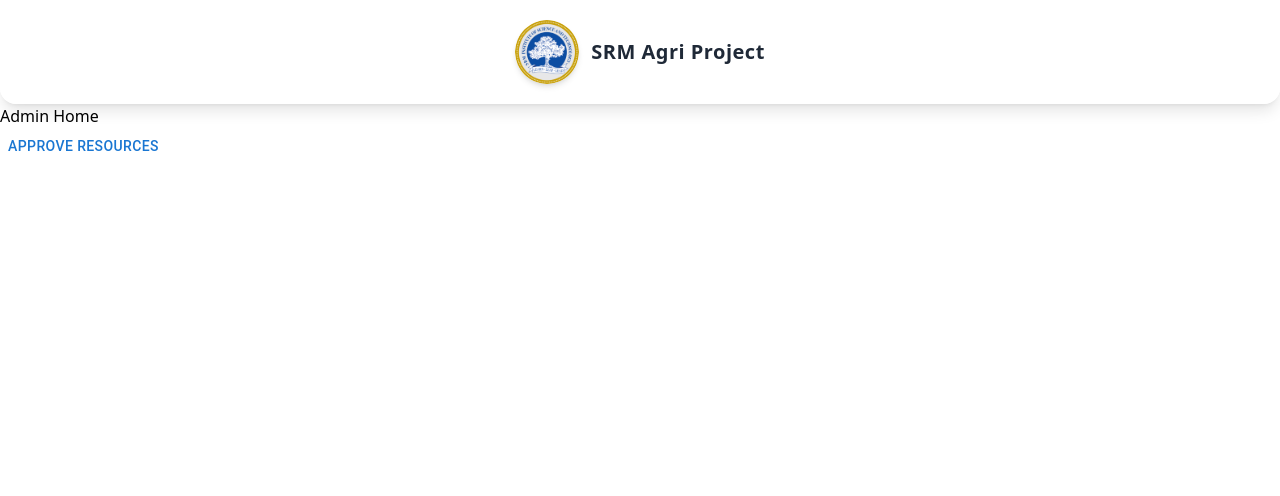
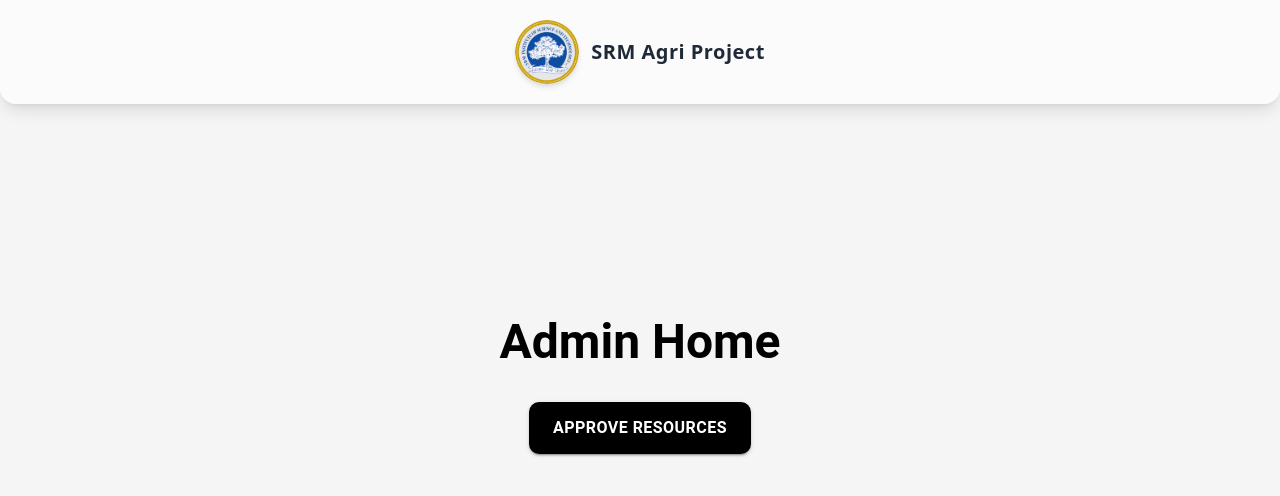
Before and after one commit to vimal004/SRM-Agri, a React (Vite) app in the folder frontend/: page /admin in a window 1280 px wide. Shown: the top 496 px of the page. Built offline with nearby package versions, Linux system fonts and the light colour scheme.

Commit message:
fixed bug

```diff
--- a/frontend/src/Pages/Admin/AdminHome.jsx
+++ b/frontend/src/Pages/Admin/AdminHome.jsx
@@ -1,15 +1,54 @@
-import { Button } from "@mui/material";
-import { Link, Navigate, useNavigate } from "react-router-dom";
+import React from "react";
+import { Button, Box, Typography } from "@mui/material";
+import { Link } from "react-router-dom";
 
 const AdminHome = () => {
-  const navigate = useNavigate();
   return (
-    <div>
-      <h1>Admin Home</h1>
-      <Link to="/approveresources">
-        <Button>Approve Resources</Button>
-      </Link>
-    </div>
+    <Box
+      display="flex"
+      flexDirection="column"
+      justifyContent="center"
+      alignItems="center"
+      height="100vh"
+      bgcolor="#f5f5f5"
+      p={4}
+      textAlign="center" // Centers the text and buttons
+      sx={{ marginTop: "-15vh" }}
+    >
+      {/* Heading */}
+      <Typography
+        variant="h3"
+        component="h1"
+        color="black"
+        fontWeight="bold"
+        mb={4}
+      >
+        Admin Home
+      </Typography>
+
+      {/* Buttons */}
+      <Box display="flex" flexDirection="column" gap={2} alignItems="center">
+        {/* Approve Resources Button */}
+        <Link to="/approveresources" style={{ textDecoration: "none" }}>
+          <Button
+            variant="contained"
+            sx={{
+              bgcolor: "black",
+              color: "white",
+              fontWeight: "bold",
+              padding: "12px 24px",
+              fontSize: "16px",
+              borderRadius: "10px",
+              "&:hover": {
+                bgcolor: "#333",
+              },
+            }}
+          >
+            Approve Resources
+          </Button>
+        </Link>
+      </Box>
+    </Box>
   );
 };
 
--- a/frontend/src/Pages/Admin/ApproveResources.jsx
+++ b/frontend/src/Pages/Admin/ApproveResources.jsx
@@ -1,8 +1,164 @@
+import React, { useState, useEffect } from "react";
+import axios from "axios";
+import {
+  Table,
+  TableBody,
+  TableCell,
+  TableContainer,
+  TableHead,
+  TableRow,
+  Paper,
+  Button,
+  Typography,
+  Box,
+  Snackbar,
+  Alert,
+} from "@mui/material";
+
 const ApproveResources = () => {
+  const [resourceRequests, setResourceRequests] = useState([]);
+  const [snackbarOpen, setSnackbarOpen] = useState(false);
+  const [snackbarMessage, setSnackbarMessage] = useState("");
+  const [snackbarSeverity, setSnackbarSeverity] = useState("success");
+
+  // Fetch resource requests when component mounts
+  useEffect(() => {
+    axios
+      .get("https://srm-agri.onrender.com/resource/all")
+      .then((response) => {
+        setResourceRequests(response.data); // Assuming the response returns an array of resource requests
+      })
+      .catch((error) => {
+        console.error("Error fetching resource requests:", error);
+        setSnackbarMessage("Failed to fetch resource requests.");
+        setSnackbarSeverity("error");
+        setSnackbarOpen(true);
+      });
+  }, []);
+
+  const handleApprove = (id) => {
+    axios
+      .post(`https://srm-agri.onrender.com/resource/approve/${id}`)
+      .then((response) => {
+        setSnackbarMessage("Request approved successfully!");
+        setSnackbarSeverity("success");
+        setSnackbarOpen(true);
+        setResourceRequests((prev) =>
+          prev.filter((request) => request._id !== id)
+        );
+      })
+      .catch((error) => {
+        console.error("Error approving request:", error);
+        setSnackbarMessage("Failed to approve request.");
+        setSnackbarSeverity("error");
+        setSnackbarOpen(true);
+      });
+  };
+
+  const handleReject = (id) => {
+    axios
+      .post(`https://srm-agri.onrender.com/resource/reject/${id}`)
+      .then((response) => {
+        setSnackbarMessage("Request rejected successfully!");
+        setSnackbarSeverity("success");
+        setSnackbarOpen(true);
+        setResourceRequests((prev) =>
+          prev.filter((request) => request._id !== id)
+        );
+      })
+      .catch((error) => {
+        console.error("Error rejecting request:", error);
+        setSnackbarMessage("Failed to reject request.");
+        setSnackbarSeverity("error");
+        setSnackbarOpen(true);
+      });
+  };
+
+  const handleCloseSnackbar = () => {
+    setSnackbarOpen(false);
+  };
+
   return (
-    <div>
-      <h1>Approve Resources</h1>
-    </div>
+    <Box sx={{ padding: "20px" }}>
+      <Typography variant="h4" gutterBottom fontWeight="bold">
+        Approve Resource Requests
+      </Typography>
+
+      <TableContainer
+        component={Paper}
+        sx={{ marginTop: "20px", padding: "20px", borderRadius: "12px" }}
+      >
+        <Table>
+          <TableHead>
+            <TableRow>
+              <TableCell>Field Number</TableCell>
+              <TableCell>Area</TableCell>
+              <TableCell>Crop</TableCell>
+              <TableCell>Details</TableCell>
+              <TableCell>Men Count</TableCell>
+              <TableCell>Women Count</TableCell>
+              <TableCell>Total</TableCell>
+              <TableCell>Actions</TableCell>
+            </TableRow>
+          </TableHead>
+          <TableBody>
+            {resourceRequests.length > 0 ? (
+              resourceRequests.map((request) => (
+                <TableRow key={request._id}>
+                  <TableCell>{request.fieldNumber}</TableCell>
+                  <TableCell>{request.area}</TableCell>
+                  <TableCell>{request.crop}</TableCell>
+                  <TableCell>{request.details}</TableCell>
+                  <TableCell>{request.menCount}</TableCell>
+                  <TableCell>{request.womenCount}</TableCell>
+                  <TableCell>{request.count}</TableCell>
+                  <TableCell>
+                    <Button
+                      variant="contained"
+                      color="success"
+                      sx={{ mr: 2 }}
+                      onClick={() => handleApprove(request._id)}
+                    >
+                      Approve
+                    </Button>
+                    <Button
+                      variant="contained"
+                      color="error"
+                      onClick={() => handleReject(request._id)}
+                    >
+                      Reject
+                    </Button>
+                  </TableCell>
+                </TableRow>
+              ))
+            ) : (
+              <TableRow>
+                <TableCell colSpan={8}>
+                  <Typography align="center" variant="body1">
+                    No resource requests available.
+                  </Typography>
+                </TableCell>
+              </TableRow>
+            )}
+          </TableBody>
+        </Table>
+      </TableContainer>
+
+      {/* Snackbar for notifications */}
+      <Snackbar
+        open={snackbarOpen}
+        autoHideDuration={4000}
+        onClose={handleCloseSnackbar}
+      >
+        <Alert
+          onClose={handleCloseSnackbar}
+          severity={snackbarSeverity}
+          variant="filled"
+        >
+          {snackbarMessage}
+        </Alert>
+      </Snackbar>
+    </Box>
   );
 };
 
```
